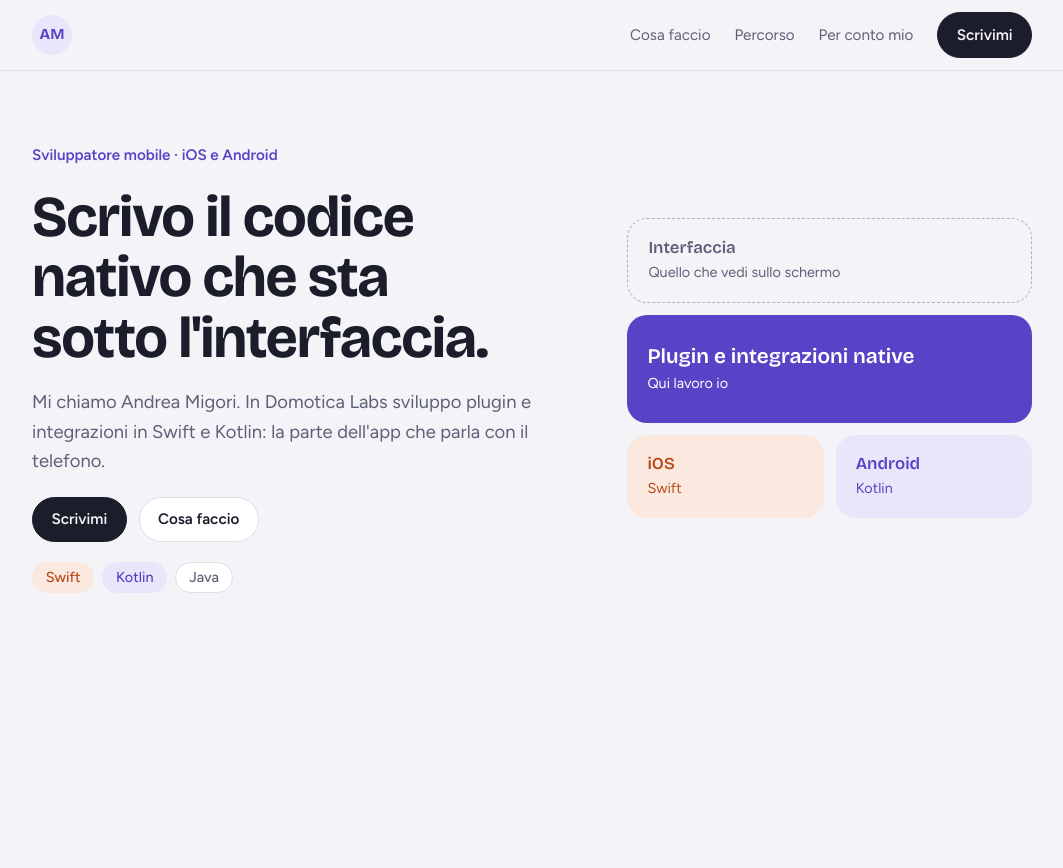
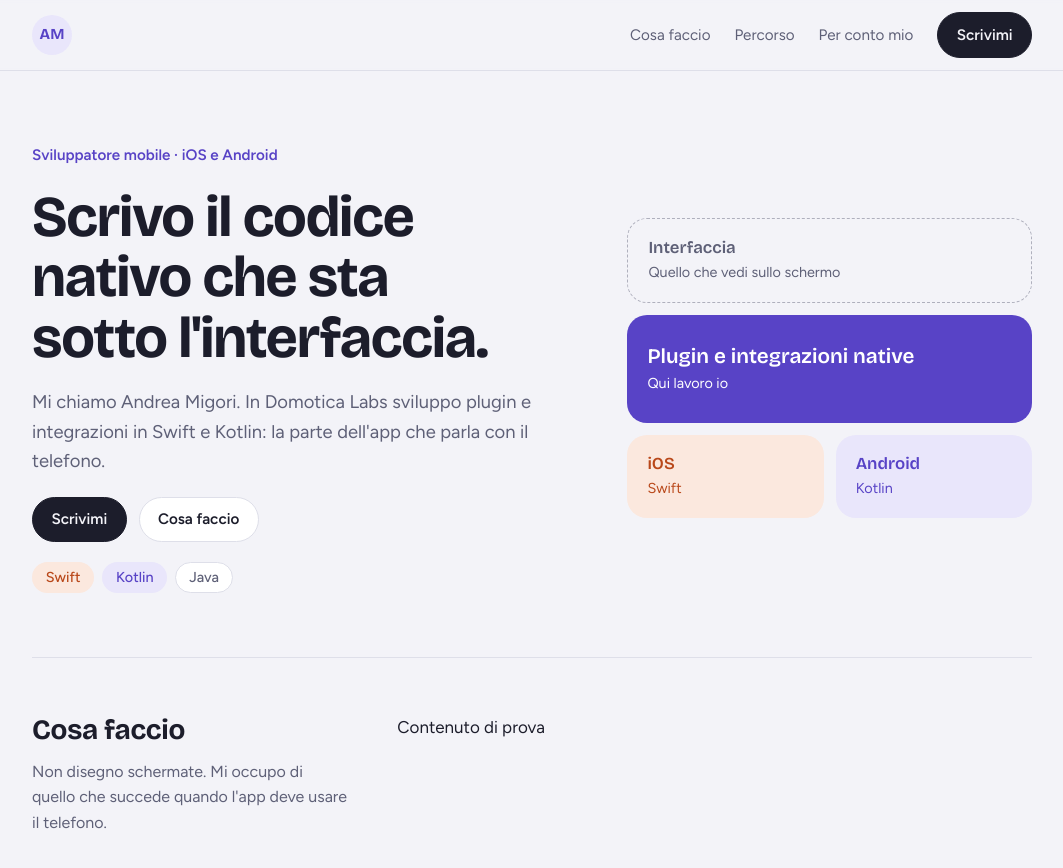
Before and after one commit to Migori777/Portfolio, an Angular app: page / in a window 1280 px wide. Shown: the top 868 px of the page, without its empty margins (108-1171 px from the left). Before the commit the page ends 800 px from the top, so only its background shows below. Built offline with nearby package versions, Linux system fonts and the light colour scheme.

Commit message:
Added section blocks

```diff
--- a/src/app/app.html
+++ b/src/app/app.html
@@ -2,4 +2,11 @@
 
 <main class="wrap">
   <app-hero />
+  <app-section-block
+  anchor="lavoro"
+  heading="Cosa faccio"
+  intro="Non disegno schermate. Mi occupo di quello che succede quando l'app deve usare il telefono."
+>
+  <p>Contenuto di prova</p>
+</app-section-block>
 </main>
--- a/src/app/app.ts
+++ b/src/app/app.ts
@@ -1,9 +1,10 @@
 import { Component } from '@angular/core';
 import { Header } from './header/header';
 import { Hero } from './hero/hero';
+import { SectionBlock } from './section-block/section-block';
 
 @Component({
-  imports: [Header, Hero],
+  imports: [Header, Hero, SectionBlock],
   selector: 'app-root',
   styleUrl: './app.scss',
   templateUrl: './app.html',
--- a/src/app/data/profile.ts
+++ b/src/app/data/profile.ts
@@ -21,3 +21,23 @@ export const PROFILE: Profile = {
     { name: 'Java' },
   ],
 };
+
+export interface WorkArea {
+  title: string;
+  text: string;
+}
+
+export const WORK_AREAS: WorkArea[] = [
+  {
+    title: 'Plugin Cordova',
+    text: "Scrivo in Swift e Kotlin i plugin che un'app Cordova richiama per usare le funzioni del telefono.",
+  },
+  {
+    title: 'Due piattaforme, un comportamento',
+    text: 'Ogni plugin ha una parte per iOS e una per Android, e deve rispondere allo stesso modo su entrambe.',
+  },
+  {
+    title: 'Da Cordova a Capacitor',
+    text: 'Sto portando i plugin esistenti su Capacitor, la piattaforma che ha preso il posto di Cordova.',
+  },
+];
--- /dev/null
+++ b/src/app/section-block/section-block.html
@@ -0,0 +1,11 @@
+<section class="block" [id]="anchor()">
+    <div class="block-head">
+        <h2>{{ heading() }}</h2>
+        @if(intro(); as text) {
+            <p>{{ text }}</p>
+        }
+    </div>
+    <div class="block-body">
+        <ng-content />
+    </div>
+</section>
--- /dev/null
+++ b/src/app/section-block/section-block.scss
@@ -0,0 +1,33 @@
+:host {
+    display: block;
+}
+
+.block {
+    display: grid;
+    grid-template-columns: minmax(0, 0.8fr) minmax(0, 1.6fr);
+    gap: 2rem 3rem;
+    padding-block: 3.5rem;
+    border-top: 1px solid var(--line);
+}
+
+.block-head {
+    display: flex;
+    flex-direction: column;
+    gap: 0.75rem;
+
+    p {
+        color: var(--muted);
+        font-size: 1rem;
+    }
+}
+
+.block-body {
+    min-width: 0;
+}
+
+@media (max-width: 52rem) {
+  .block {
+    grid-template-columns: minmax(0, 1fr);
+    padding-block: 2.5rem;
+  }
+}
--- /dev/null
+++ b/src/app/section-block/section-block.ts
@@ -0,0 +1,13 @@
+import { Component, input } from '@angular/core';
+
+@Component({
+  imports: [],
+  selector: 'app-section-block',
+  styleUrl: './section-block.scss',
+  templateUrl: './section-block.html',
+})
+export class SectionBlock {
+  readonly anchor = input.required<string>();
+  readonly heading = input.required<string>();
+  readonly intro = input<string>();
+}
```
